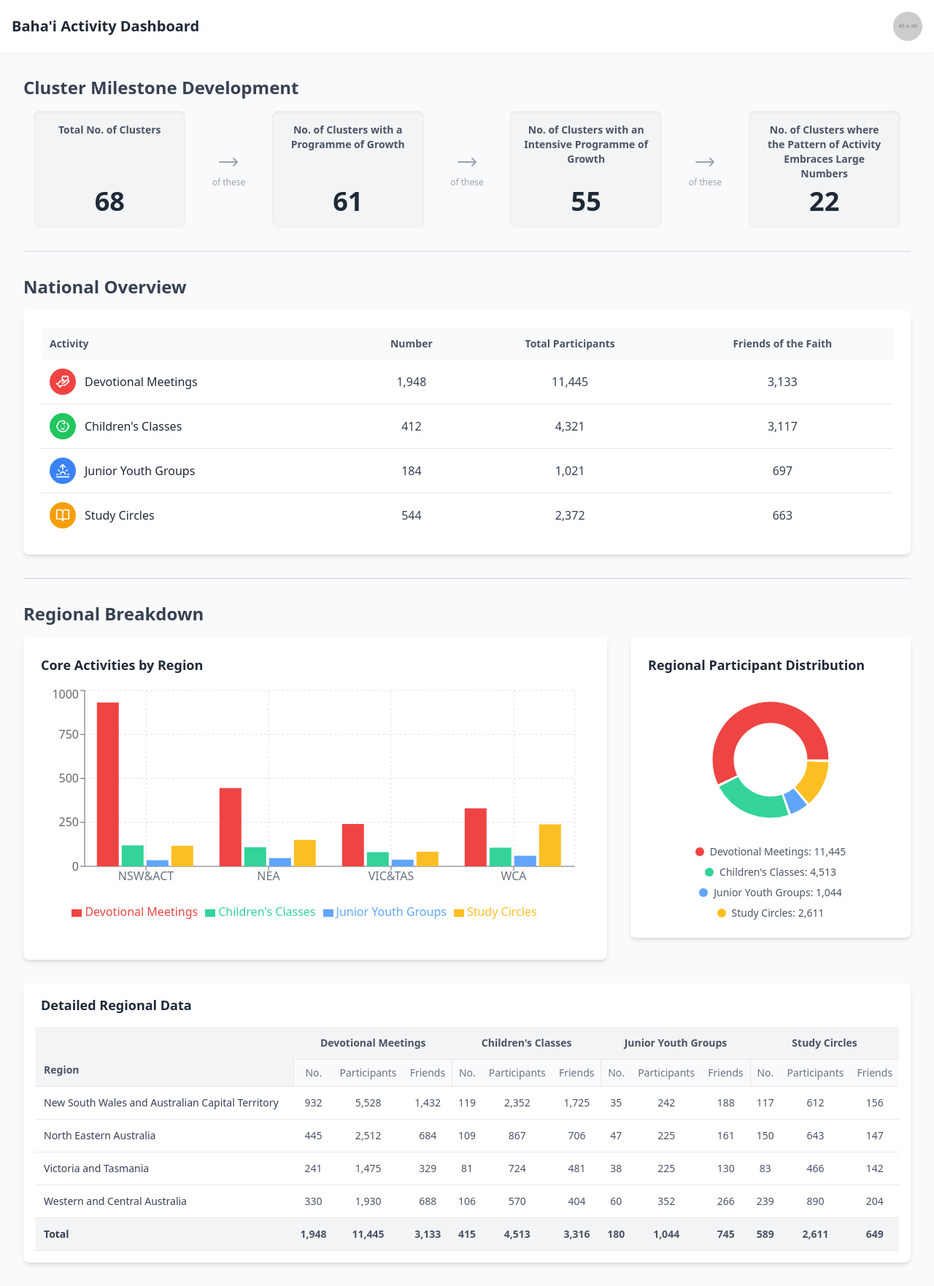
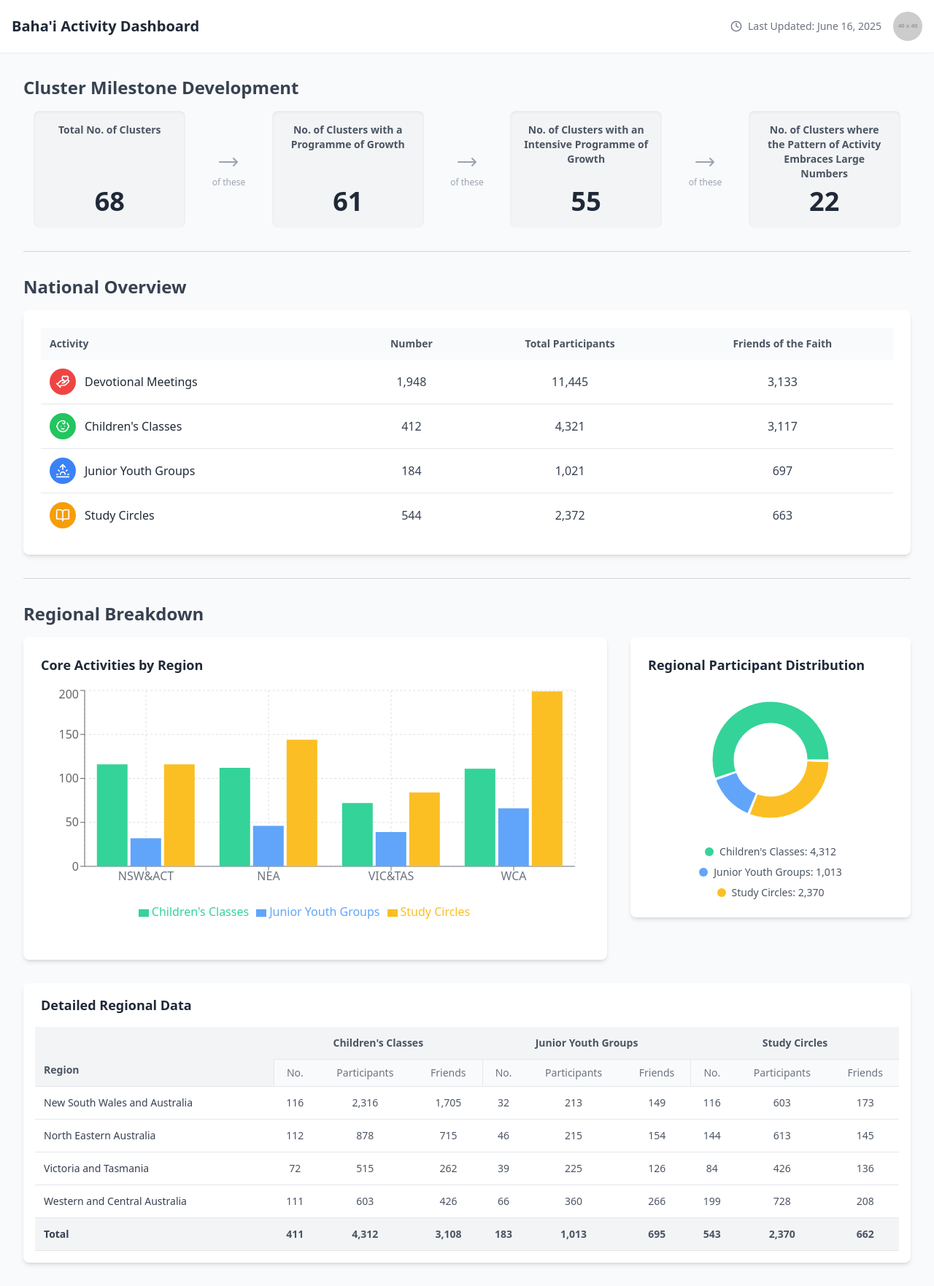
Before and after one commit to ausstatistics/Baha-i-National-Dashboard-Final, a React (Create React App) app: page / in a window 1280 px wide. Shown: the whole page at 73% size. Built offline with nearby package versions, Linux system fonts and the light colour scheme.

Commit message:
Update data and include last updated date

```diff
--- a/src/App.js
+++ b/src/App.js
@@ -1,6 +1,9 @@
 import React, { useState, useEffect } from 'react';
 import { BarChart, Bar, XAxis, YAxis, CartesianGrid, Tooltip, Legend, ResponsiveContainer, PieChart, Pie, Cell } from 'recharts';
-import { BookOpen, Baby, Sunrise, HandHeart } from 'lucide-react';
+import { BookOpen, Baby, Sunrise, HandHeart, Clock } from 'lucide-react';
+
+// --- Data Last Updated ---
+const lastUpdated = "June 16, 2025";
 
 // --- National Data ---
 const nationalData = {
@@ -19,12 +22,12 @@ const milestoneData = [
 ];
 
 
-// --- Regional Static Data ---
+// --- Regional Static Data (Updated) ---
 const staticData = [
-    { id: 'NSW_ACT', region: 'New South Wales and Australian Capital Territory', dmCount: 932, dmParticipants: 5528, dmFriends: 1432, ccCount: 119, ccParticipants: 2352, ccFriends: 1725, jygCount: 35, jygParticipants: 242, jygFriends: 188, scCount: 117, scParticipants: 612, scFriends: 156 },
-    { id: 'NE_AU', region: 'North Eastern Australia', dmCount: 445, dmParticipants: 2512, dmFriends: 684, ccCount: 109, ccParticipants: 867, ccFriends: 706, jygCount: 47, jygParticipants: 225, jygFriends: 161, scCount: 150, scParticipants: 643, scFriends: 147 },
-    { id: 'VIC_TAS', region: 'Victoria and Tasmania', dmCount: 241, dmParticipants: 1475, dmFriends: 329, ccCount: 81, ccParticipants: 724, ccFriends: 481, jygCount: 38, jygParticipants: 225, jygFriends: 130, scCount: 83, scParticipants: 466, scFriends: 142 },
-    { id: 'WC_AU', region: 'Western and Central Australia', dmCount: 330, dmParticipants: 1930, dmFriends: 688, ccCount: 106, ccParticipants: 570, ccFriends: 404, jygCount: 60, jygParticipants: 352, jygFriends: 266, scCount: 239, scParticipants: 890, scFriends: 204 },
+    { id: 'NSW_ACT', region: 'New South Wales and Australia', ccCount: 116, ccParticipants: 2316, ccFriends: 1705, jygCount: 32, jygParticipants: 213, jygFriends: 149, scCount: 116, scParticipants: 603, scFriends: 173 },
+    { id: 'NE_AU', region: 'North Eastern Australia', ccCount: 112, ccParticipants: 878, ccFriends: 715, jygCount: 46, jygParticipants: 215, jygFriends: 154, scCount: 144, scParticipants: 613, scFriends: 145 },
+    { id: 'VIC_TAS', region: 'Victoria and Tasmania', ccCount: 72, ccParticipants: 515, ccFriends: 262, jygCount: 39, jygParticipants: 225, jygFriends: 126, scCount: 84, scParticipants: 426, scFriends: 136 },
+    { id: 'WC_AU', region: 'Western and Central Australia', ccCount: 111, ccParticipants: 603, ccFriends: 426, jygCount: 66, jygParticipants: 360, jygFriends: 266, scCount: 199, scParticipants: 728, scFriends: 208 },
 ];
 
 // --- Reusable Components ---
@@ -105,15 +108,14 @@ const ClusterMilestones = ({data}) => {
 const ActivityChart = ({ data }) => {
     // Mapping from full region name to abbreviation
     const regionAbbreviations = {
-        'New South Wales and Australian Capital Territory': 'NSW&ACT',
+        'New South Wales and Australia': 'NSW&ACT',
         'North Eastern Australia': 'NEA',
         'Victoria and Tasmania': 'VIC&TAS',
         'Western and Central Australia': 'WCA',
     };
 
     const chartData = data.map(d => ({
-        region: regionAbbreviations[d.region] || d.region, // Use abbreviation
-        devotionalMeetings: d.dmCount,
+        region: regionAbbreviations[d.region] || d.region,
         childrensClasses: d.ccCount,
         juniorYouthGroups: d.jygCount,
         studyCircles: d.scCount,
@@ -129,7 +131,6 @@ const ActivityChart = ({ data }) => {
                     <YAxis />
                     <Tooltip contentStyle={{ backgroundColor: 'white', border: '1px solid #e0e0e0', borderRadius: '0.5rem' }} />
                     <Legend wrapperStyle={{ paddingTop: '20px' }} />
-                    <Bar dataKey="devotionalMeetings" name="Devotional Meetings" fill="#ef4444" />
                     <Bar dataKey="childrensClasses" name="Children's Classes" fill="#34d399" />
                     <Bar dataKey="juniorYouthGroups" name="Junior Youth Groups" fill="#60a5fa" />
                     <Bar dataKey="studyCircles" name="Study Circles" fill="#fbbf24" />
@@ -161,15 +162,11 @@ const ActivityDataTable = ({ data }) => {
                     <thead className="bg-gray-100 text-gray-600">
                         <tr>
                             <th rowSpan="2" className="p-3 font-semibold border-b border-gray-200 align-bottom">Region</th>
-                            <th colSpan="3" className="p-3 font-semibold border-b border-gray-200 text-center">Devotional Meetings</th>
                             <th colSpan="3" className="p-3 font-semibold border-b border-gray-200 text-center">Children's Classes</th>
                             <th colSpan="3" className="p-3 font-semibold border-b border-gray-200 text-center">Junior Youth Groups</th>
                             <th colSpan="3" className="p-3 font-semibold border-b border-gray-200 text-center">Study Circles</th>
                         </tr>
                         <tr className="bg-gray-50 text-gray-500">
-                            <th className="p-2 font-medium border-b border-l border-gray-200 text-center">No.</th>
-                            <th className="p-2 font-medium border-b border-gray-200 text-center">Participants</th>
-                            <th className="p-2 font-medium border-b border-gray-200 text-center">Friends</th>
                             <th className="p-2 font-medium border-b border-l border-gray-200 text-center">No.</th>
                             <th className="p-2 font-medium border-b border-gray-200 text-center">Participants</th>
                             <th className="p-2 font-medium border-b border-gray-200 text-center">Friends</th>
@@ -185,7 +182,7 @@ const ActivityDataTable = ({ data }) => {
                         {dataToDisplay.map((row) => (
                             <tr key={row.id} className={`border-b border-gray-200 ${row.region === 'Total' ? 'bg-gray-100 font-bold' : 'bg-white'}`}>
                                 <td className="p-3 text-gray-700">{row.region}</td>
-                                {['dmCount', 'dmParticipants', 'dmFriends', 'ccCount', 'ccParticipants', 'ccFriends', 'jygCount', 'jygParticipants', 'jygFriends', 'scCount', 'scParticipants', 'scFriends'].map(field => (
+                                {['ccCount', 'ccParticipants', 'ccFriends', 'jygCount', 'jygParticipants', 'jygFriends', 'scCount', 'scParticipants', 'scFriends'].map(field => (
                                     <td key={field} className="p-2 text-gray-600 text-center">
                                         {row[field]?.toLocaleString() || 0}
                                     </td>
@@ -203,14 +200,12 @@ const ActivityDataTable = ({ data }) => {
 const ParticipantDistribution = ({ data }) => {
     if (!data || data.length === 0) return null;
     const totals = data.reduce((acc, curr) => ({
-        dmParticipants: (acc.dmParticipants || 0) + curr.dmParticipants,
         ccParticipants: (acc.ccParticipants || 0) + curr.ccParticipants,
         jygParticipants: (acc.jygParticipants || 0) + curr.jygParticipants,
         scParticipants: (acc.scParticipants || 0) + curr.scParticipants,
     }), {});
 
     const participantDistributionData = [
-        { name: 'Devotional Meetings', value: totals.dmParticipants, fill: '#ef4444' },
         { name: 'Children\'s Classes', value: totals.ccParticipants, fill: '#34d399' },
         { name: 'Junior Youth Groups', value: totals.jygParticipants, fill: '#60a5fa' },
         { name: 'Study Circles', value: totals.scParticipants, fill: '#fbbf24' },
@@ -239,10 +234,14 @@ const ParticipantDistribution = ({ data }) => {
     );
 };
 
-const Header = () => (
+const Header = ({ updated }) => (
     <header className="bg-white shadow-sm p-4 flex items-center justify-between">
         <h1 className="text-xl font-bold text-gray-800">Baha'i Activity Dashboard</h1>
         <div className="flex items-center space-x-4">
+             <div className="flex items-center text-sm text-gray-500">
+                <Clock size={16} className="mr-2" />
+                <span>Last Updated: {updated}</span>
+            </div>
              <img src="https://placehold.co/40x40/c4b5fd/4338ca?text=B" alt="User avatar" className="w-10 h-10 rounded-full"/>
         </div>
     </header>
@@ -263,7 +262,7 @@ export default function App() {
 
   return (
     <div className="bg-gray-50 min-h-screen font-sans">
-        <Header />
+        <Header updated={lastUpdated} />
         <main className="p-4 sm:p-6 lg:p-8">
              <div className="mb-8">
                 <h2 className="text-2xl font-bold text-gray-700 mb-4">Cluster Milestone Development</h2>
```
